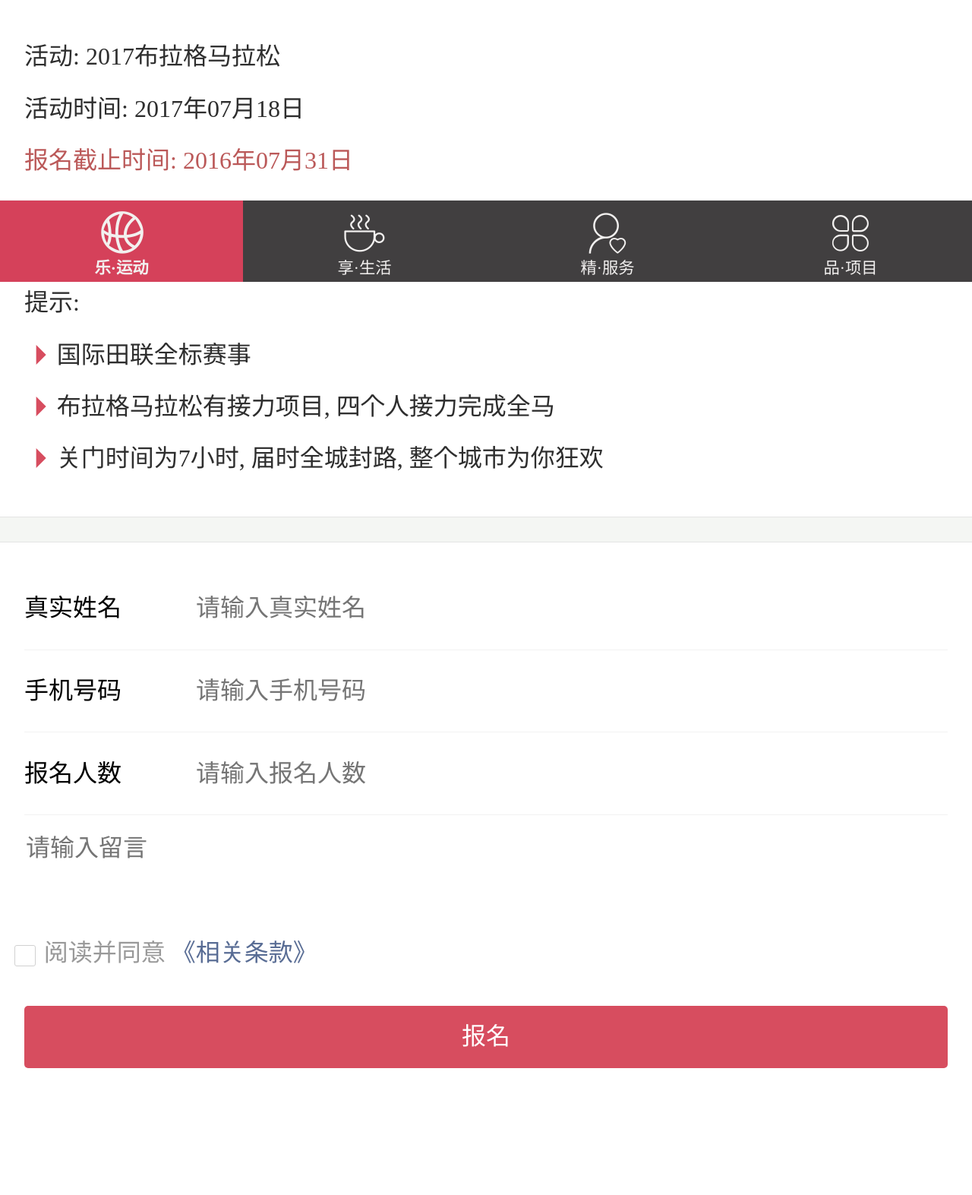
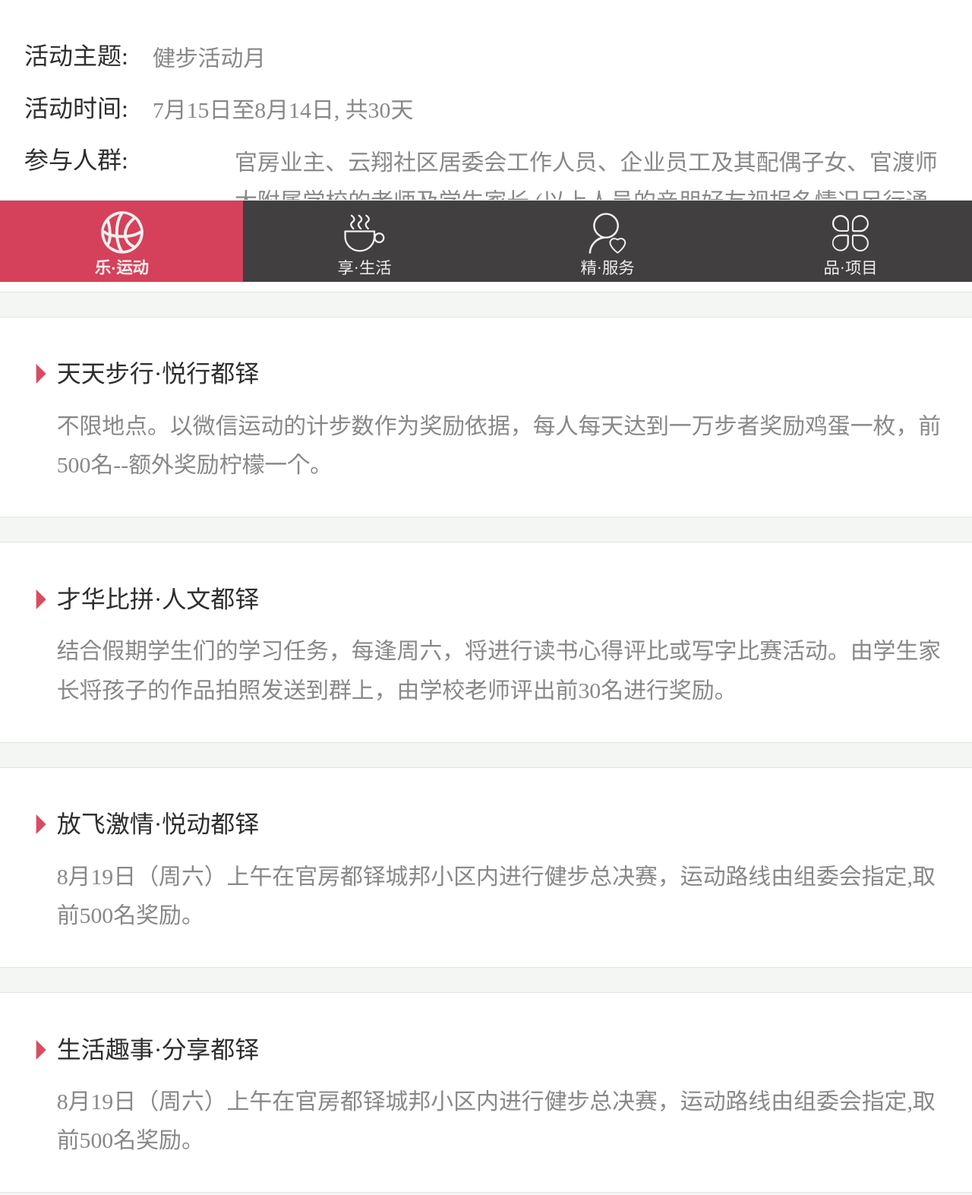
Before and after one commit to yangke687/gulp-corp-ui, a website: page src/index.html in a window 1280 px wide. Shown: the part 429-2002 px from the top of the page at 76% size. Drawn offline with nearby package versions, Linux system fonts and the light colour scheme; files that its build step writes are made by us from their sources.

Commit message:
update index page dom layout

```diff
--- a/src/index.html
+++ b/src/index.html
@@ -14,31 +14,84 @@
 		<div class="header ta-c">
 			<div>官房社区</div>
 		</div>
-		<div class="slider ta-c fixed">
+		<div class="slider ta-c">
 			<img src="images/dark.jpg" />
 		</div>
-		<div class="main mT232 mB51 index">
+		<div class="main mB51 index">
 			<div class="block notice">
-				<div>活动: 2017布拉格马拉松</div>
-				<div>活动时间: 2017年07月18日</div>
-				<div class="tip">报名截止时间: 2016年07月31日</div>
+				<div class="row">
+					<span>活动主题:</span>
+					<div class="excerpt">
+						健步活动月
+					</div>
+				</div>
+				<div class="row">
+					<span>活动时间:</span>
+					<div class="excerpt">
+						7月15日至8月14日, 共30天
+					</div>
+				</div>
+				<div class="row">
+					<span >参与人群:</span>
+					<div class="excerpt">官房业主、云翔社区居委会工作人员、企业员工及其配偶子女、官渡师大附属学校的老师及学生家长 (以上人员的亲朋好友视报名情况另行通知); 以上人员均要求年满十八周岁以上。</div>
+				</div>
 			</div>
 			<div class="block notice">
-				<div>提示:</div>
 				<div>
-					<span class="iconfont icon-arrow-right-bold iconMain"></span>
-					<span>国际田联全标赛事</span>
-				</div>
-				<div>
-					<span class="iconfont icon-arrow-right-bold iconMain"></span>
-					<span>布拉格马拉松有接力项目, 四个人接力完成全马</span>
-				</div>
-				<div>
-					<span class="iconfont icon-arrow-right-bold iconMain"></span>
-					<span>关门时间为7小时, 届时全城封路, 整个城市为你狂欢</span>
+					<div class="title">
+						<span class="iconfont icon-arrow-right-bold iconMain"></span>
+						<div>
+							<span>天天步行·悦行都铎</span>
+						</div>
+					</div><!-- end of title -->
+					<div class="excerpt">
+						不限地点。以微信运动的计步数作为奖励依据，每人每天达到一万步者奖励鸡蛋一枚，前500名--额外奖励柠檬一个。
+					</div><!-- end of excerpt -->
 				</div>
 			</div>
-
+			<!-- divider -->
+			<div class="block notice">
+				<div>
+					<div class="title">
+						<span class="iconfont icon-arrow-right-bold iconMain"></span>
+						<div>
+							<span>才华比拼·人文都铎</span>
+						</div>
+					</div><!-- end of title -->
+					<div class="excerpt">
+						结合假期学生们的学习任务，每逢周六，将进行读书心得评比或写字比赛活动。由学生家长将孩子的作品拍照发送到群上，由学校老师评出前30名进行奖励。
+					</div><!-- end of excerpt -->
+				</div>
+			</div>
+			<!-- divider -->
+			<div class="block notice">
+				<div>
+					<div class="title">
+						<span class="iconfont icon-arrow-right-bold iconMain"></span>
+						<div>
+							<span>放飞激情·悦动都铎</span>
+						</div>
+					</div><!-- end of title -->
+					<div class="excerpt">
+						8月19日（周六）上午在官房都铎城邦小区内进行健步总决赛，运动路线由组委会指定,取前500名奖励。
+					</div><!-- end of excerpt -->
+				</div>
+			</div>
+			<!-- divider -->
+			<div class="block notice">
+				<div>
+					<div class="title">
+						<span class="iconfont icon-arrow-right-bold iconMain"></span>
+						<div>
+							<span>生活趣事·分享都铎</span>
+						</div>
+					</div><!-- end of title -->
+					<div class="excerpt">
+						8月19日（周六）上午在官房都铎城邦小区内进行健步总决赛，运动路线由组委会指定,取前500名奖励。
+					</div><!-- end of excerpt -->
+				</div>
+			</div>
+			<!-- divider -->
 			<div class="block">
 			<form>
 				<div class="cells">
--- a/src/less/colors.less
+++ b/src/less/colors.less
@@ -35,6 +35,7 @@
 @indexBgColor: #f4f6f3;
 @white: #fff;
 @indexBlockBorderColor: #e4e4e4;
+@lightTextColor: #888;
 /* hotel */
 @hotelBorderColor: #f4f6f3;
 @hotelTitleColor: #1e2839;
--- a/src/less/index.less
+++ b/src/less/index.less
@@ -6,8 +6,37 @@
 		border-bottom: 1px solid @indexBlockBorderColor;
 		.fs(0);
 		.mb(15);
+		>div{
+			display: flex;
+			flex-direction: column;
+			.title{
+				display: flex;
+				flex-direction: row;
+			}
+			.excerpt{
+				.pt(5);
+				.pl(20);
+				.fs(14);
+				.lh(24);
+				color: @lightTextColor;
+			}
+		}
 		*{
 			.fs(15);
+		}
+		.iconfont{
+			.pr(5);
+			.lh(30);
+			& ~ div{
+				display: flex;
+				flex-direction: column;
+				span:first-child{
+					.lh(30);
+				}
+				span{
+					.lh(20);
+				}
+			}
 		}
 		&:first-child{
 			border-top-width: 0;
--- a/src/less/main.less
+++ b/src/less/main.less
@@ -72,16 +72,26 @@
 		.pl(15);
 		.pr(15);
 		.fs(16);
-		>div{
+		>div.row{
+			display: flex;
+			flex-direction: row !important;
+			display: flex;
+			.lh(32);
 			>span{
 				&:first-child{
-					.pr(5);
+					.pr(15);
 				}
 			}
-			display: flex;
-			.lh(32);
+			.excerpt{
+				padding-left: 0 !important;
+			}
 			&.tip{
 				color: @noticeTipTextColor;
+			}
+			&:last-child{
+				>span{
+					.fb(290);
+				}
 			}
 		}
 		.iconfont{
--- a/src/less/style.less
+++ b/src/less/style.less
@@ -78,6 +78,10 @@
 	right: unit(@px/37.5,rem);
 }
 
+.fb(@px){
+	flex-basis: unit(@px/37.5,rem);
+}
+
 /* global class */
 .ta-c{
 	text-align: center;
```
